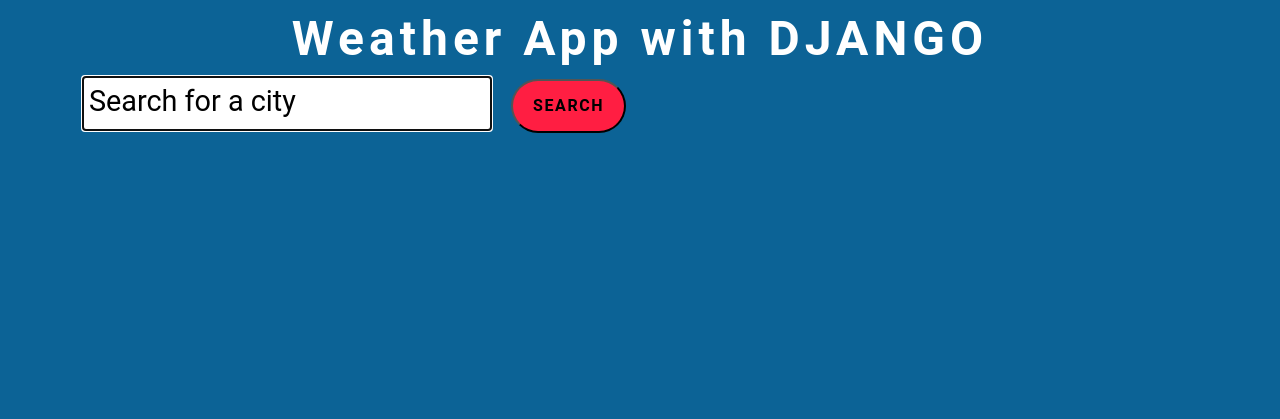
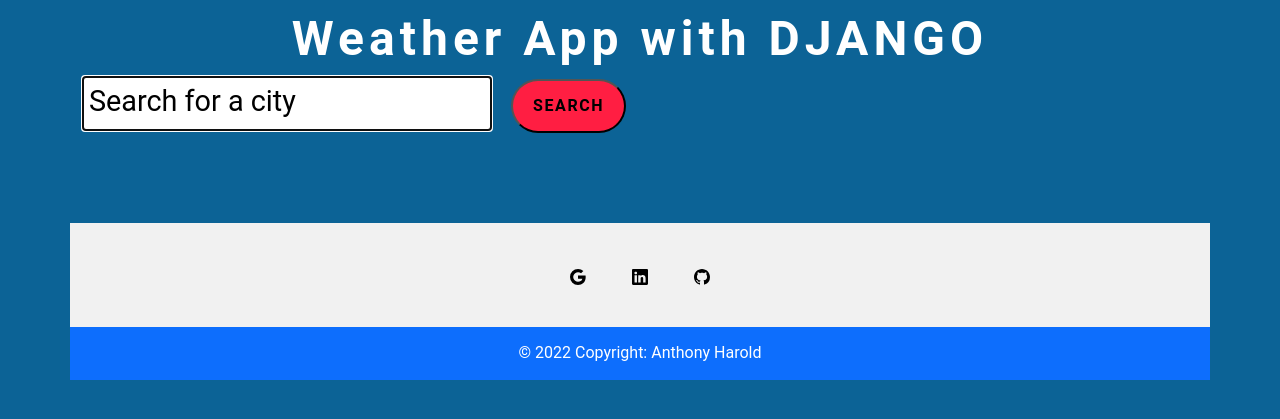
Before and after one commit to anthonyharold67/weatherapp-django, a Django app: template weatherapp/templates/weatherapp/home.html in a window 1280 px wide. Shown: the top 419 px of the page. Run offline with Django 4.2, Linux system fonts and the light colour scheme; the template is opened without the code that fills it, so the values that code supplies are empty.

Commit message:
footer add

```diff
--- a/weatherapp/templates/weatherapp/home.html
+++ b/weatherapp/templates/weatherapp/home.html
@@ -62,6 +62,47 @@
     </div>
   </section>
 
+<footer class="text-center text-dark" style="background-color: #f1f1f1;">
+
+  <div class="container pt-4">
+
+    <section class="mb-4">
+
+      <a
+        class="btn btn-link btn-floating btn-lg text-dark m-1"
+        href="mailto:anthonyharold67@gmail.com"
+        role="button"
+        target="_blank"
+        data-mdb-ripple-color="dark"
+        ><svg xmlns="http://www.w3.org/2000/svg" width="16" height="16" fill="black" class="bi bi-google" viewBox="0 0 16 16">
+          <path d="M15.545 6.558a9.42 9.42 0 0 1 .139 1.626c0 2.434-.87 4.492-2.384 5.885h.002C11.978 15.292 10.158 16 8 16A8 8 0 1 1 8 0a7.689 7.689 0 0 1 5.352 2.082l-2.284 2.284A4.347 4.347 0 0 0 8 3.166c-2.087 0-3.86 1.408-4.492 3.304a4.792 4.792 0 0 0 0 3.063h.003c.635 1.893 2.405 3.301 4.492 3.301 1.078 0 2.004-.276 2.722-.764h-.003a3.702 3.702 0 0 0 1.599-2.431H8v-3.08h7.545z"/>
+        </svg></a>
+
+      <a
+        class="btn btn-link btn-floating btn-lg text-dark m-1"
+        href="https://www.linkedin.com/in/anthony-harold-67-fs"
+        role="button"
+        target="_blank"
+        data-mdb-ripple-color="dark"
+        ><svg xmlns="http://www.w3.org/2000/svg" width="16" height="16" fill="black" class="bi bi-linkedin" viewBox="0 0 16 16">
+          <path d="M0 1.146C0 .513.526 0 1.175 0h13.65C15.474 0 16 .513 16 1.146v13.708c0 .633-.526 1.146-1.175 1.146H1.175C.526 16 0 15.487 0 14.854V1.146zm4.943 12.248V6.169H2.542v7.225h2.401zm-1.2-8.212c.837 0 1.358-.554 1.358-1.248-.015-.709-.52-1.248-1.342-1.248-.822 0-1.359.54-1.359 1.248 0 .694.521 1.248 1.327 1.248h.016zm4.908 8.212V9.359c0-.216.016-.432.08-.586.173-.431.568-.878 1.232-.878.869 0 1.216.662 1.216 1.634v3.865h2.401V9.25c0-2.22-1.184-3.252-2.764-3.252-1.274 0-1.845.7-2.165 1.193v.025h-.016a5.54 5.54 0 0 1 .016-.025V6.169h-2.4c.03.678 0 7.225 0 7.225h2.4z"/>
+        </svg></a>
+      <a
+        class="btn btn-link btn-floating btn-lg text-dark m-1"
+        href="https://github.com/anthonyharold67"
+        role="button"
+        target="_blank"
+        data-mdb-ripple-color="dark"
+        ><svg xmlns="http://www.w3.org/2000/svg" width="16" height="16" fill="black" class="bi bi-github" viewBox="0 0 16 16">
+          <path d="M8 0C3.58 0 0 3.58 0 8c0 3.54 2.29 6.53 5.47 7.59.4.07.55-.17.55-.38 0-.19-.01-.82-.01-1.49-2.01.37-2.53-.49-2.69-.94-.09-.23-.48-.94-.82-1.13-.28-.15-.68-.52-.01-.53.63-.01 1.08.58 1.23.82.72 1.21 1.87.87 2.33.66.07-.52.28-.87.51-1.07-1.78-.2-3.64-.89-3.64-3.95 0-.87.31-1.59.82-2.15-.08-.2-.36-1.02.08-2.12 0 0 .67-.21 2.2.82.64-.18 1.32-.27 2-.27.68 0 1.36.09 2 .27 1.53-1.04 2.2-.82 2.2-.82.44 1.1.16 1.92.08 2.12.51.56.82 1.27.82 2.15 0 3.07-1.87 3.75-3.65 3.95.29.25.54.73.54 1.48 0 1.07-.01 1.93-.01 2.2 0 .21.15.46.55.38A8.012 8.012 0 0 0 16 8c0-4.42-3.58-8-8-8z"/>
+        </svg></a>
+    </section>
+  </div>
+  <div class="text-center text-white p-3 bg-primary" >
+    © 2022 Copyright:
+    <span class="text-white" >Anthony Harold</span>
+  </div>
+</footer>
 
 
 <script src="{% static 'weatherapp/app.js' %}"></script>
```
